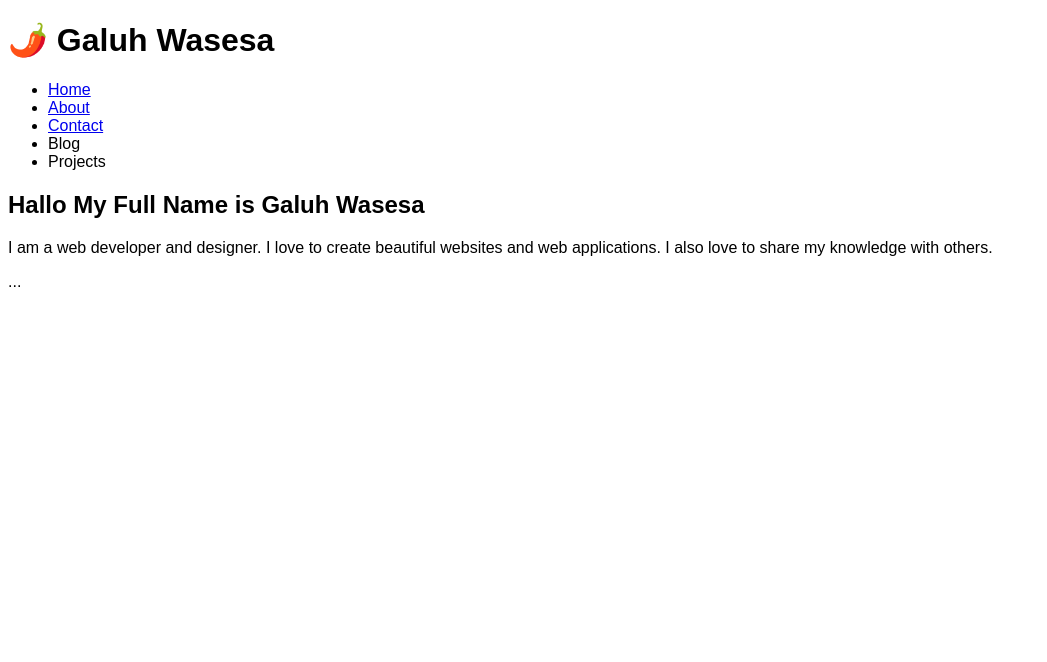
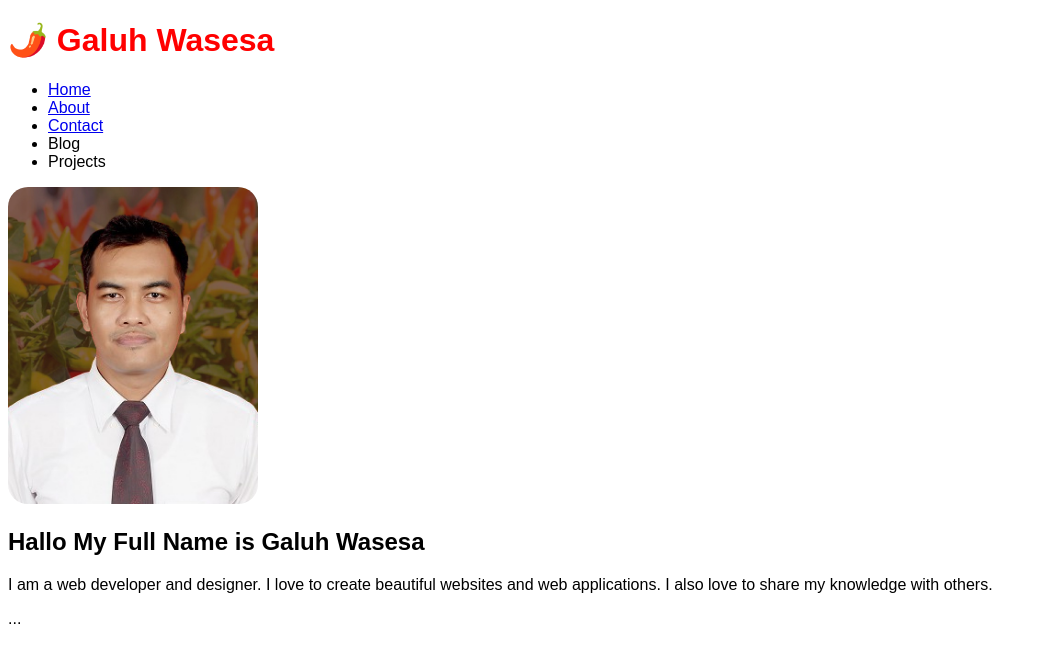
Before and after one commit to sesha22/galuhwasesa.com, a plain HTML site: page index.html in a window 1280 px wide. Shown: the whole page, without its empty margins (0-1047 px from the left). Drawn offline with Linux system fonts and the light colour scheme.

Commit message:
put photo in home page

```diff
--- a/index.css
+++ b/index.css
@@ -1,3 +1,12 @@
-body{
-    font-family: Arial, Helvetica, sans-serif;
+body {
+  font-family: Arial, Helvetica, sans-serif;
 }
+
+.logo {
+  color: red;
+}
+
+.sesha-photo {
+  width: 250px;
+  border-radius: 20px;
+}
--- a/index.html
+++ b/index.html
@@ -4,11 +4,11 @@
     <meta charset="UTF-8" />
     <meta name="viewport" content="width=device-width, initial-scale=1.0" />
     <title>Galuh Wasesa</title>
-    <link rel="stylesheet" href="index.css">
+    <link rel="stylesheet" href="index.css" />
   </head>
   <body>
     <header>
-      <h1>🌶️ Galuh Wasesa</h1>
+      <h1 class="logo">🌶️ Galuh Wasesa</h1>
       <nav>
         <ul>
           <li>
@@ -28,6 +28,7 @@
 
     <main>
       <article>
+        <img class="sesha-photo" src="/images/sesha.jpg" alt="Sesha" />
         <h2>Hallo My Full Name is Galuh Wasesa</h2>
         <p>
           I am a web developer and designer. I love to create beautiful websites
```
Also changed, not shown: images/sesha.jpg (added).
